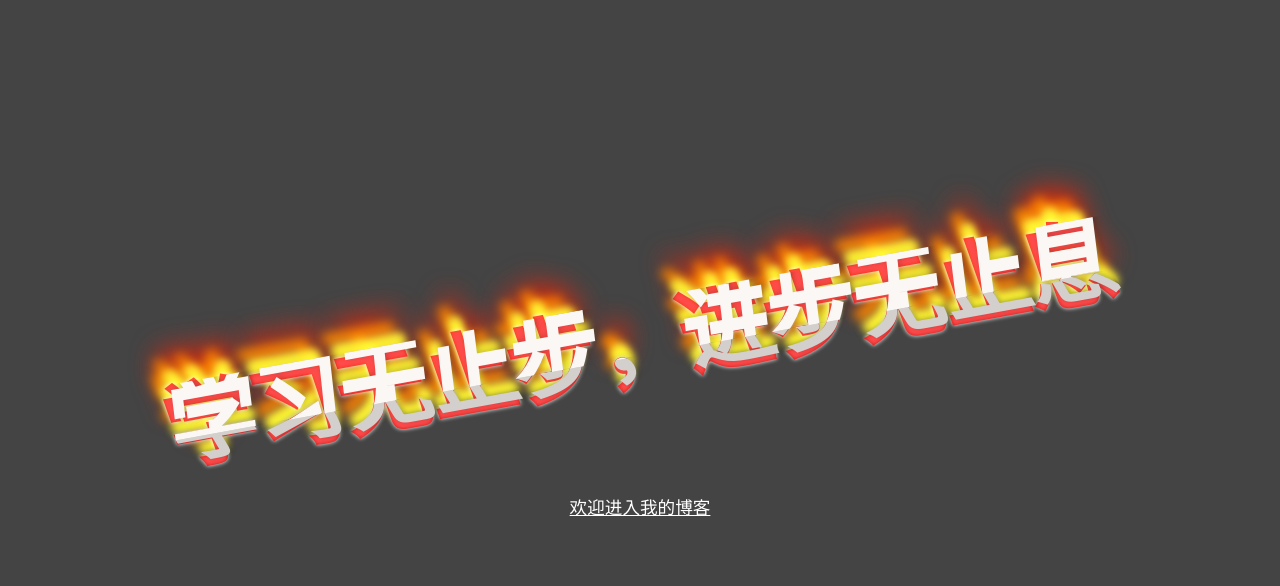
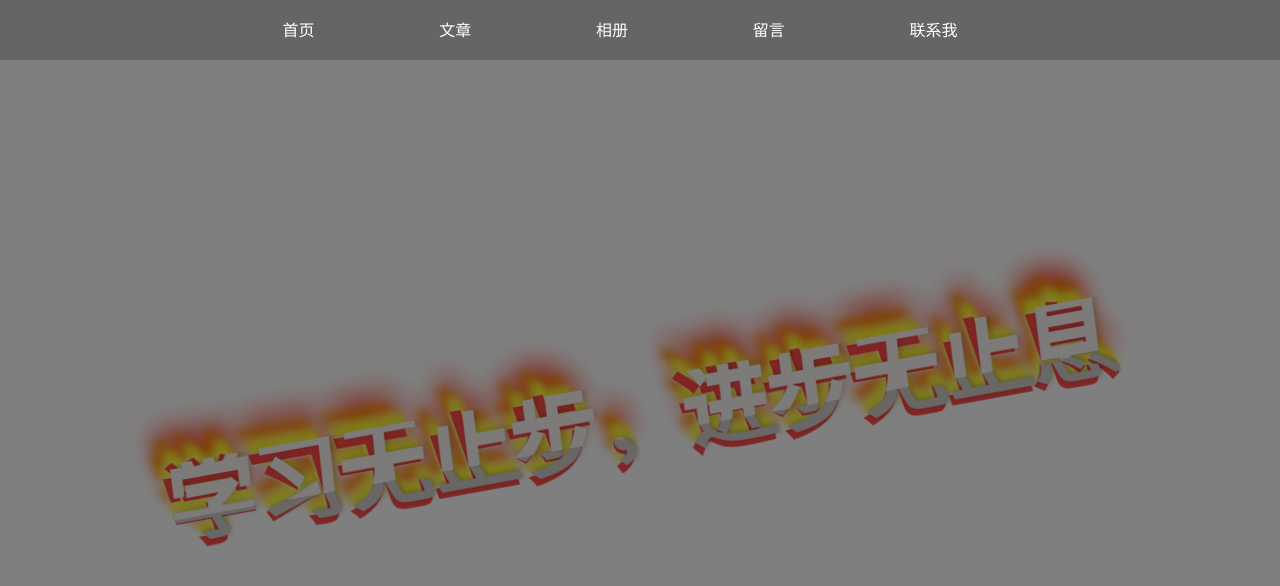
Before and after one commit to jinayao/blog, a Vue app in the folder blog_pre/: page / in a window 1280 px wide. Shown: the top 586 px of the page. Built offline with nearby package versions, Linux system fonts and the light colour scheme.

Commit message:
修改背景样式

```diff
--- a/blog_pre/src/App.vue
+++ b/blog_pre/src/App.vue
@@ -1,5 +1,10 @@
 <template>
   <div id="app">
+    <div class="content__title-wrap">
+      <div class="wrapper">
+        <h1 data-heading="学习无止步，进步无止息">学习无止步，进步无止息</h1>
+      </div>
+    </div>
     <transition :name="transitionName">
       <router-view />
     </transition>
@@ -41,6 +46,7 @@ body,html,#app{
   text-align: center;
   color: #2c3e50;
   font-size: 12px;
+  background-color:rgba(0,0,0,.5);
 }
 .slide-leave-enter-active,
 .slide-leave-leave-active,
@@ -66,4 +72,115 @@ body,html,#app{
   transform: translate3d(0,-100%,0);
   opacity: 1;
 }
+.content__title-wrap {
+    position: fixed;
+    width: 100%;
+    z-index: -99;
+    white-space: nowrap;
+    top: 60%;
+    left: 50%;
+    transform: translate(-50%, -50%);
+    text-align: center;
+    pointer-events: none;
+    -webkit-touch-callout: none;
+    -webkit-user-select: none;
+    -khtml-user-select: none;
+    -moz-user-select: none;
+    -ms-user-select: none;
+    user-select: none;
+    a {
+      pointer-events: auto;
+      &:hover{
+        color: red;
+      }
+    }
+    .content__title {
+      font-size: 6vw;
+      font-weight: normal;
+      margin: 0.5rem 0 1.5rem;
+      font-family: azo-sans-uber, sans-serif;
+    }
+
+    .content__link {
+      position: absolute;
+      top: 100px;
+      transform: translateX(-50%);
+      text-decoration: underline;
+      font-family: azo-sans-uber, sans-serif;
+      font-size: 1.1rem;
+      color: #fff;
+    }
+    .wrapper {
+      width: 100%;
+      font-family: "Source Code Pro", monospace;
+      margin: 0 auto;
+      height: 100%;
+      h1 {
+        text-transform: uppercase;
+        transform: translate(-50%, -100%) skew(10deg) rotate(-10deg);
+        font-size: 7vw;
+        top: 50%;
+        left: 50%;
+        margin: 0;
+        position: absolute;
+        text-rendering: optimizeLegibility;
+        font-weight: 900;
+        color: rgba(red, 0.7);
+        white-space: nowrap;
+        animation: fireDiv 1s infinite;
+        &:before {
+          content: attr(data-heading);
+          position: absolute;
+          left: 0;
+          top: -4.8%;
+          overflow: hidden;
+          width: 100%;
+          height: 50%;
+          color: #fbf7f4;
+          transform: translate(0.5vw, 0) skew(-13deg) scale(1, 1.2);
+          z-index: 2;
+          text-shadow: 2px -1px 6px rgba(0, 0, 0, 0.2);
+        }
+
+        &:after {
+          content: attr(data-heading);
+          position: absolute;
+          left: 0;
+          top: 0;
+          overflow: hidden;
+          width: 100%;
+          height: 100%;
+          z-index: 1;
+          color: #d3cfcc;
+          transform: translate(0vw, 0) skew(13deg) scale(1, 0.8);
+          clip-path: polygon(0 50%, 100% 50%, 100% 100%, 0% 100%);
+          text-shadow: 2px -1px 6px rgba(0, 0, 0, 0.3);
+        }
+      }
+    }
+  }
+
+@keyframes fireDiv {
+        0% {
+          text-shadow: 0 0 4px white, 0 -5px 4px #ff3, 2px -10px 6px #fd3,
+            -2px -15px 11px #f80, 2px -25px 18px #f20;
+        }
+        25% {
+          text-shadow: 0 0 4px white, 2px -7px 6px #ff3, 2px -12px 8px #fd3,
+            -3px -20px 11px #f80, 4px -30px 22px #f20;
+        }
+        50% {
+          text-shadow: 0 0 4px white, 2px -10px 8px #ff3, 2px -14px 10px #fd3,
+            -4px -25px 11px #f80, 4px -35px 25px #f20;
+        }
+        75% {
+          text-shadow: 0 0 4px white, 2px -7px 6px #ff3, 2px -12px 8px #fd3,
+            -3px -20px 11px #f80, 4px -30px 22px #f20;
+        }
+        100% {
+          text-shadow: 0 0 4px white, 0 -5px 4px #ff3, 2px -10px 6px #fd3,
+            -2px -15px 11px #f80, 2px -25px 18px #f20;
+        }
+      }
+
 </style>
--- a/blog_pre/src/components/HeaderNav/HeaderNav.vue
+++ b/blog_pre/src/components/HeaderNav/HeaderNav.vue
@@ -16,23 +16,30 @@ export default {
 </script>
 
 <style lang="less" scoped>
+.nav{
+  width: 100%;
+  background-color: rgba(0, 0, 0,.2);
+}
 ul{
   width: 800px;
-  height: 80px;
+  height: 60px;
   display: flex;
-  margin: 10px auto;
+  margin:auto;
   justify-content: space-around;
   li{
+    display: flex;
+    flex-direction: column;
+    justify-content: center;
     margin-right: 40px;
   }
 }
 li a {
     display: block;
-    font-size: 20px;
+    font-size: 16px;
     text-align: center;
     padding: 10px 15px;
     line-height: 25px;
-    color: #777;
+    color: #fff;
     text-decoration: none;
 }
 
@@ -41,7 +48,7 @@ li a:hover {
 }
 li a:before, li a:after {
     opacity: 0;
-    border-top: 1px solid #999;
+    border-top: 1px solid #fff;
     content: '';
     display: block;
     position: relative;
--- a/blog_pre/src/views/Home.vue
+++ b/blog_pre/src/views/Home.vue
@@ -1,11 +1,10 @@
 <template>
   <div class="Home">
-    <HeaderNav :menu="menu"></HeaderNav>
+首页
   </div>
 </template>
 
 <script>
-import HeaderNav  from "../components/HeaderNav/HeaderNav"
 export default {
   name: "Home",
   data(){
@@ -35,7 +34,7 @@ export default {
     }
   },
   components: {
-    HeaderNav
+
   }
 };
 </script>
@@ -44,6 +43,5 @@ export default {
 .Home {
   width: 100%;
   height: 100%;
-  background: url("../assets/what-we-do-bg.png") no-repeat 50% 50%;
 }
 </style>
--- a/blog_pre/src/views/Welcome.vue
+++ b/blog_pre/src/views/Welcome.vue
@@ -1,136 +1,49 @@
 <template>
   <div class="Welcome">
-    <div class="content__title-wrap">
-      <div class="wrapper">
-        <h1 data-heading="学习无止步，进步无止息">学习无止步，进步无止息</h1>
-      </div>
-      <router-link to="/home" class="content__link">欢迎进入我的博客</router-link>
-    </div>
+    <HeaderNav :menu="menu"></HeaderNav>
   </div>
 </template>
 
 <script>
+import HeaderNav  from "../components/HeaderNav/HeaderNav"
 export default {
   name: "Welcome",
-  components: {}
+  data(){
+    return{
+      menu:[
+        {
+          name:"首页",
+          path:"/home"
+        },
+        {
+          name:"文章",
+          path:"/article"
+        },
+        {
+          name:"相册",
+          path:"/photo"
+        },
+        {
+          name:"留言",
+          path:"/message"
+        },
+        {
+          name:"联系我",
+          path:"/contact"
+        },
+      ]
+    }
+  },
+  components: {
+    HeaderNav
+  }
 };
 </script>
 
 <style lang="less" scoped>
-.Welcome {
-  position: relative;
-  width: 100vw;
-  height: 100vh;
-  background: #444;
-  align-items: center;
-  .content__title-wrap {
-    position: absolute;
+  .Welcome{
     width: 100%;
-    white-space: nowrap;
-    top: 50%;
-    left: 50%;
-    transform: translate(-50%, -50%);
-    text-align: center;
-    pointer-events: none;
-    -webkit-touch-callout: none;
-    -webkit-user-select: none;
-    -khtml-user-select: none;
-    -moz-user-select: none;
-    -ms-user-select: none;
-    user-select: none;
-    a {
-      pointer-events: auto;
-      &:hover{
-        color: red;
-      }
-    }
-    .content__title {
-      font-size: 6vw;
-      font-weight: normal;
-      margin: 0.5rem 0 1.5rem;
-      font-family: azo-sans-uber, sans-serif;
-    }
-
-    .content__link {
-      position: absolute;
-      top: 100px;
-      transform: translateX(-50%);
-      text-decoration: underline;
-      font-family: azo-sans-uber, sans-serif;
-      font-size: 1.1rem;
-      color: #fff;
-    }
-    .wrapper {
-      width: 100%;
-      font-family: "Source Code Pro", monospace;
-      margin: 0 auto;
-      height: 100%;
-      h1 {
-        text-transform: uppercase;
-        transform: translate(-50%, -100%) skew(10deg) rotate(-10deg);
-        font-size: 7vw;
-        top: 50%;
-        left: 50%;
-        margin: 0;
-        position: absolute;
-        text-rendering: optimizeLegibility;
-        font-weight: 900;
-        color: rgba(red, 0.7);
-        white-space: nowrap;
-        animation: fireDiv 1s infinite;
-        &:before {
-          content: attr(data-heading);
-          position: absolute;
-          left: 0;
-          top: -4.8%;
-          overflow: hidden;
-          width: 100%;
-          height: 50%;
-          color: #fbf7f4;
-          transform: translate(0.5vw, 0) skew(-13deg) scale(1, 1.2);
-          z-index: 2;
-          text-shadow: 2px -1px 6px rgba(0, 0, 0, 0.2);
-        }
-
-        &:after {
-          content: attr(data-heading);
-          position: absolute;
-          left: 0;
-          top: 0;
-          overflow: hidden;
-          width: 100%;
-          height: 100%;
-          z-index: 1;
-          color: #d3cfcc;
-          transform: translate(0vw, 0) skew(13deg) scale(1, 0.8);
-          clip-path: polygon(0 50%, 100% 50%, 100% 100%, 0% 100%);
-          text-shadow: 2px -1px 6px rgba(0, 0, 0, 0.3);
-        }
-      }
-    }
+    height: 100%;
   }
-}
-@keyframes fireDiv {
-        0% {
-          text-shadow: 0 0 4px white, 0 -5px 4px #ff3, 2px -10px 6px #fd3,
-            -2px -15px 11px #f80, 2px -25px 18px #f20;
-        }
-        25% {
-          text-shadow: 0 0 4px white, 2px -7px 6px #ff3, 2px -12px 8px #fd3,
-            -3px -20px 11px #f80, 4px -30px 22px #f20;
-        }
-        50% {
-          text-shadow: 0 0 4px white, 2px -10px 8px #ff3, 2px -14px 10px #fd3,
-            -4px -25px 11px #f80, 4px -35px 25px #f20;
-        }
-        75% {
-          text-shadow: 0 0 4px white, 2px -7px 6px #ff3, 2px -12px 8px #fd3,
-            -3px -20px 11px #f80, 4px -30px 22px #f20;
-        }
-        100% {
-          text-shadow: 0 0 4px white, 0 -5px 4px #ff3, 2px -10px 6px #fd3,
-            -2px -15px 11px #f80, 2px -25px 18px #f20;
-        }
-      }
 
 </style>
```
Also changed, not shown: 1 other file (tests, documents, lock files or other folders).
